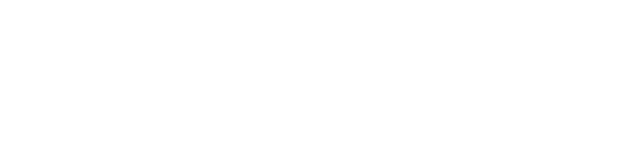
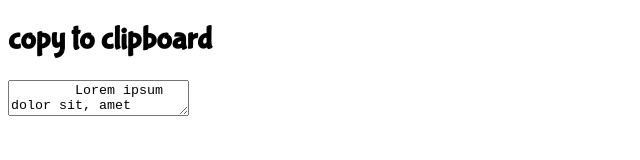
Before and after one commit to almuheetushihab/Copy-To-Clipboard-With-jQuery, a plain HTML site: page index.html in a window 1280 px wide. Shown: the whole page, without its empty margins (0-640 px from the left). Drawn offline with nearby package versions, Linux system fonts and the light colour scheme.

Commit message:
text area fixed

```diff
--- a/index.html
+++ b/index.html
@@ -15,7 +15,13 @@
 
 <body>
 
+<div class="container">
+    <h1>copy to clipboard</h1>
+    <textarea id="textField" class="text-field">
+        Lorem ipsum dolor sit, amet consectetur adipisicing elit. Itaque harum fuga optio accusantium. Atque odio sint in sequi adipisci praesentium, necessitatibus fugiat obcaecati aut repudiandae sed omnis. Saepe nam a praesentium eveniet, illo eum facere aspernatur optio aliquam, deserunt possimus.
 
+    </textarea>
+</div>
 
     <script src="main.js"></script>
 </body>
--- a/style.css
+++ b/style.css
@@ -0,0 +1,3 @@
+body{
+    font-family: 'Bubblegum Sans', sans-serif;
+}
```
